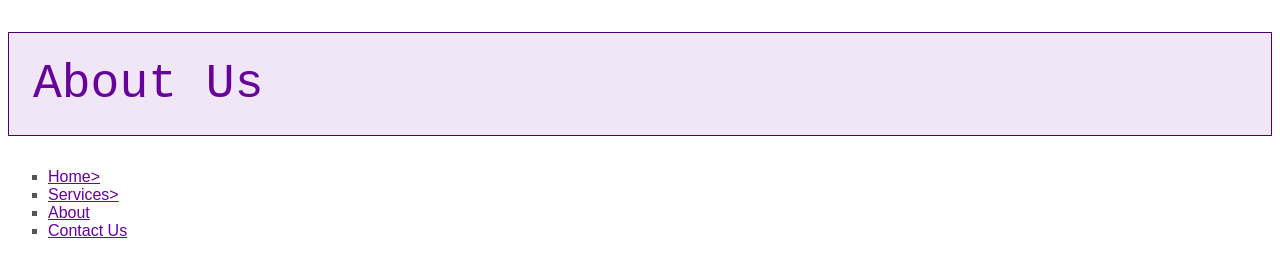
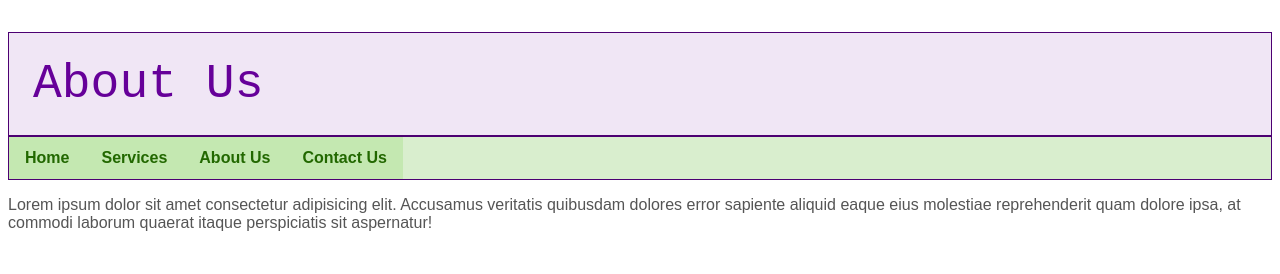
Before and after one commit to gealicranger/Balloons, a plain HTML site: page about-us.html in a window 1280 px wide. Drawn offline with Linux system fonts and the light colour scheme.

Commit message:
Add files via upload

```diff
--- a/about-us.html
+++ b/about-us.html
@@ -10,11 +10,12 @@
 <body>
     <h1>About Us</h1>
     <ul class="Navigation">
-        <li><a href="index.html">Home></a></li>
-        <li><a href="services.html">Services></a></li>
-        <li><a href="about-us.html">About</a></li>
+        <li><a href="index.html">Home</a></li>
+        <li><a href="services.html">Services</a></li>
+        <li><a href="about-us.html">About Us</a></li>
         <li><a href="contact-us.html">Contact Us</a></li>
     </ul>
 
+    <p>Lorem ipsum dolor sit amet consectetur adipisicing elit. Accusamus veritatis quibusdam dolores error sapiente aliquid eaque eius molestiae reprehenderit quam dolore ipsa, at commodi laborum quaerat itaque perspiciatis sit aspernatur!</p>
 </body>
 </html>
--- a/balloons.css
+++ b/balloons.css
@@ -11,7 +11,7 @@ h1 {
     border: solid 1px #4c0072;
     background-color: #f0e6f5;
     padding: .5em;
-
+    margin-bottom: 0;
 }
 
 h2 {
@@ -65,3 +65,18 @@ h3 {
     padding-bottom: 0.25em;
 
 }
+.Navigation{
+    list-style-type: none;
+    margin: 0;
+    padding: 0;
+    background-color: #d9eece;
+    border: solid 1px #4c0072;
+    display: flex;
+}.Navigation a {
+    text-decoration: none;
+    display: block;
+    color: #226800;
+    font-weight: bold;
+    padding: 0.75em 1em;
+    background-color: #C4E8B1;
+}
```
Also changed, not shown: contact-us.html (+3 -3 lines), index.html (+3 -3 lines), services.html (+3 -3 lines).
